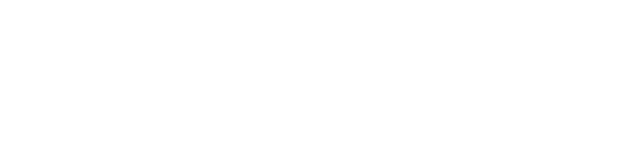
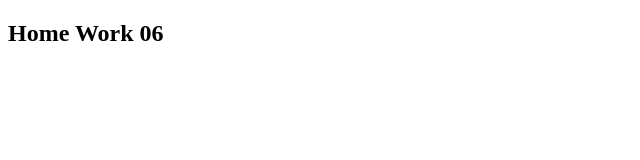
Before and after one commit to YakimovAlexander/goit-fe-course, a plain HTML site: page js/js_HW_module-06/index.html in a window 1280 px wide. Shown: the whole page, without its empty margins (0-640 px from the left). Drawn offline with Linux system fonts and the light colour scheme.

Commit message:
fix home work 06

```diff
--- a/js/js_HW_module-06/index.html
+++ b/js/js_HW_module-06/index.html
@@ -7,6 +7,7 @@
     <title>Home Work 06</title>
 </head>
 <body>
+    <h2>Home Work 06</h2>
     <script type="module" src="./tasks.js"></script>
 </body>
 </html>
```
